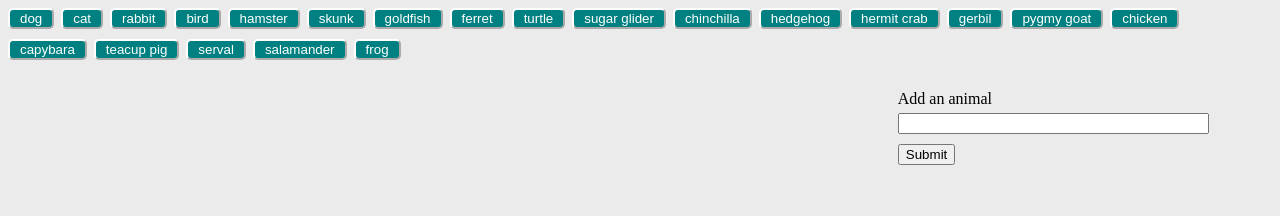
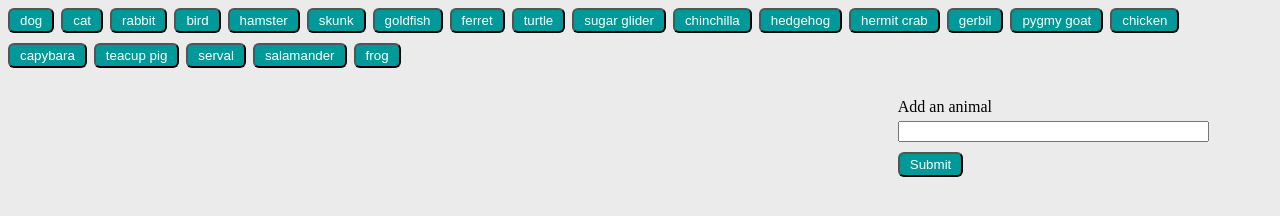
Before and after one commit to elishevaelbaz/Giphy-Generator, a plain HTML site: page index.html in a window 1280 px wide. Drawn offline with nearby package versions, Linux system fonts and the light colour scheme.

Commit message:
working code

```diff
--- a/assets/css/style.css
+++ b/assets/css/style.css
@@ -13,15 +13,21 @@ label, input{
 }
 
 button{
+
+	/*padding-right:10px;*/
+
+
+
+}
+
+button, #addAnimal{
 	margin-bottom: 10px;
 	margin-right:7px;
-	padding-left:10px;
-	padding-right:10px;
-	background-color:teal;
+	padding:3px 10px;
+	background-color:#009999;
 	color:white;
-border-radius: 5px;
-border-color: white;
-
+	border-radius: 6px;
+/*border-color: none;*/
 }
 
 #animals{
--- a/assets/javascript/hw.js
+++ b/assets/javascript/hw.js
@@ -33,8 +33,7 @@ $(document).ready(function(){
         displayButtons();
       });
 
-$(document).on("click", "button", function() {
-    // $("button").on("click", function() {
+$("#animalButtons").on("click", "button", function() {
       var animal = $(this).attr("data-animal");
       var queryURL = "https://api.giphy.com/v1/gifs/search?q=" +
         animal + "&api_key=dc6zaTOxFJmzC&limit=10";
```
